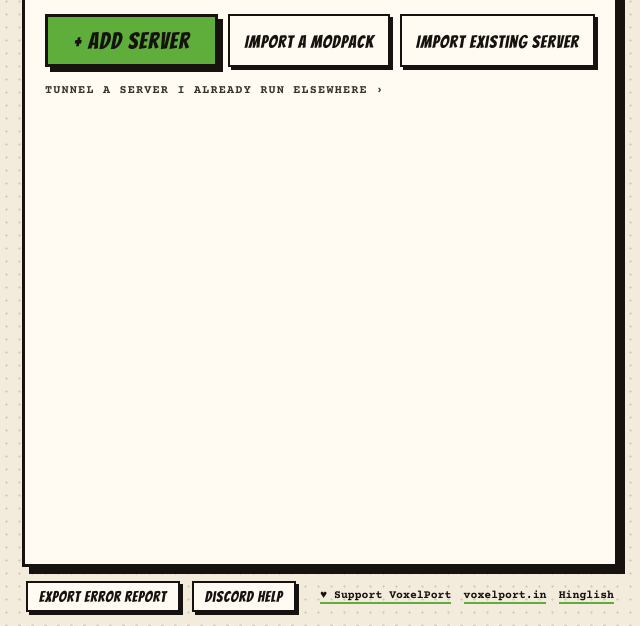
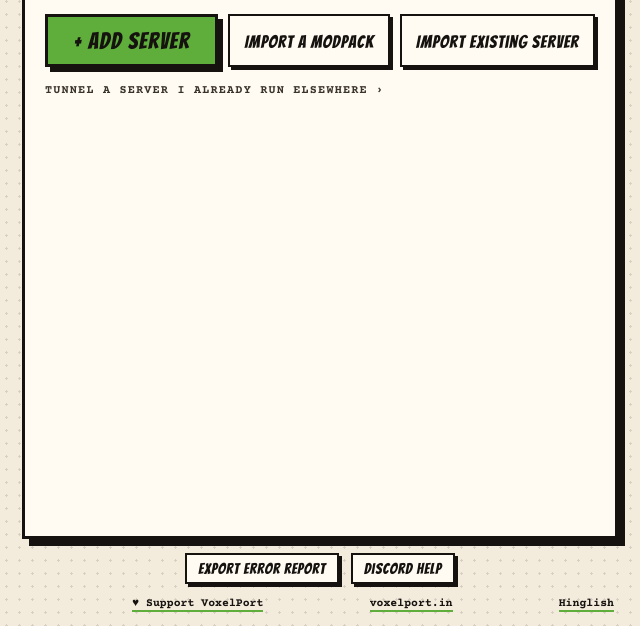
Before and after one commit to VOXELPORT/VoxelPort-App, an Electron app: page src/renderer/index.html in a window 640 px wide. Shown: the part 174-800 px from the top of the page. Drawn offline with Linux system fonts and the light colour scheme; no server answers.

Commit message:
Fix crowded footer with separate help actions and spaced links

```diff
--- a/src/renderer/index.html
+++ b/src/renderer/index.html
@@ -546,14 +546,18 @@
   </div>
 
   <footer class="foot">
+    <div class="foot-actions">
     <button class="ghost small" id="exportErrorsBtn" type="button">Export error report</button>
     <button class="ghost small" id="discordBtn" type="button">Discord help</button>
+    </div>
+    <p class="hint diagnostic-status" id="diagnosticStatus" role="status"></p>
+    <div class="foot-links">
     <span id="version"></span>
     <a href="#" id="supportLink">♥ Support VoxelPort</a>
     <a href="https://www.voxelport.in" target="_blank" rel="noreferrer">voxelport.in</a>
     <a href="#" id="langLink" data-no-i18n></a>
+    </div>
   </footer>
-  <p class="hint" id="diagnosticStatus" role="status" style="text-align:center"></p>
 
   <script src="lang/hinglish.js"></script>
   <script src="i18n.js"></script>
--- a/src/renderer/styles.css
+++ b/src/renderer/styles.css
@@ -210,9 +210,15 @@ button:focus-visible, input[type="checkbox"]:focus-visible, summary:focus-visibl
 
 /* ─── Footer ───────────────────────────────────────────────────────────── */
 .foot {
-  display: flex; justify-content: space-between; align-items: center;
+  display: flex; flex-direction: column; gap: 12px; flex-shrink: 0;
   font-family: var(--type); font-size: .72rem; color: var(--muted); padding: 14px 4px 2px;
 }
+.foot-actions { display: flex; flex-wrap: wrap; justify-content: center; gap: 12px; }
+.foot-actions > button { flex: 0 0 auto; white-space: nowrap; }
+.foot-links { display: flex; flex-wrap: wrap; justify-content: space-between; align-items: center; gap: 10px 16px; }
+.foot-links > * { flex-shrink: 0; white-space: nowrap; }
+.diagnostic-status { text-align: center; overflow-wrap: anywhere; user-select: text; }
+.diagnostic-status:empty { display: none; }
 .foot a { color: var(--ink); font-weight: 700; text-decoration: none; border-bottom: 2px solid var(--grass); }
 .foot a:hover { color: var(--red); border-bottom-color: var(--red); }
 
```
